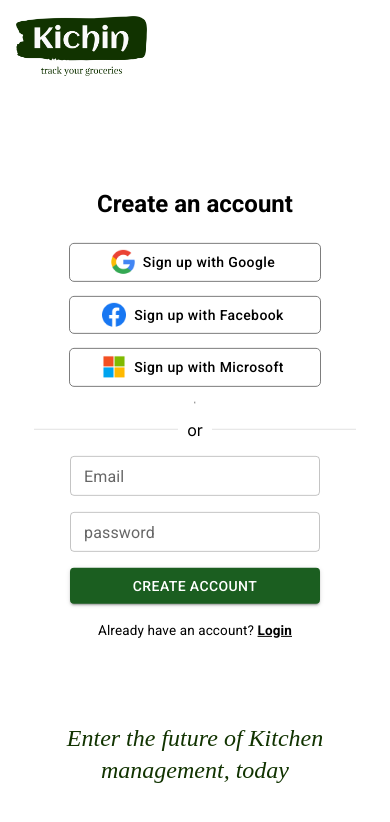
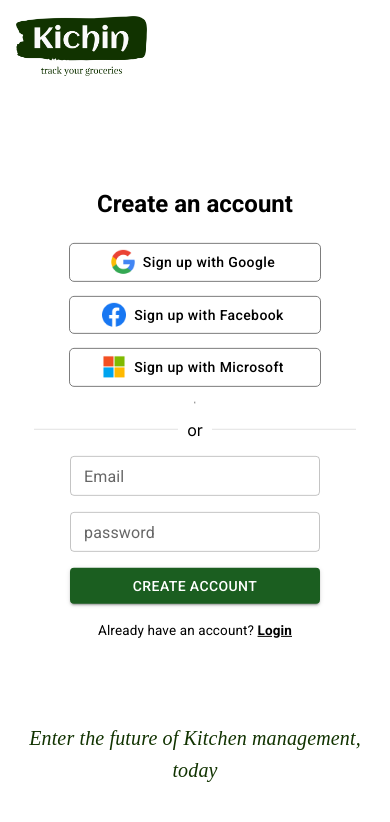
Before and after one commit to ThePaapyK/Pantry-Tracker, a Next.js app: page / in a window 390 px wide. Shown: the top 822 px of the page. Built offline with nearby package versions, Linux system fonts and the light colour scheme; no server answers.

Commit message:
still responsiveness

```diff
--- a/src/app/page.js
+++ b/src/app/page.js
@@ -201,7 +201,7 @@
             Already have an account? <Link href="#" color="inherit" fontWeight={600}>Login</Link>
           </Typography>
         </Box>
-        <Typography variant="h5"
+        <Typography variant="h6"
           sx={{
             position: "absolute",
             textAlign: "center",
```
